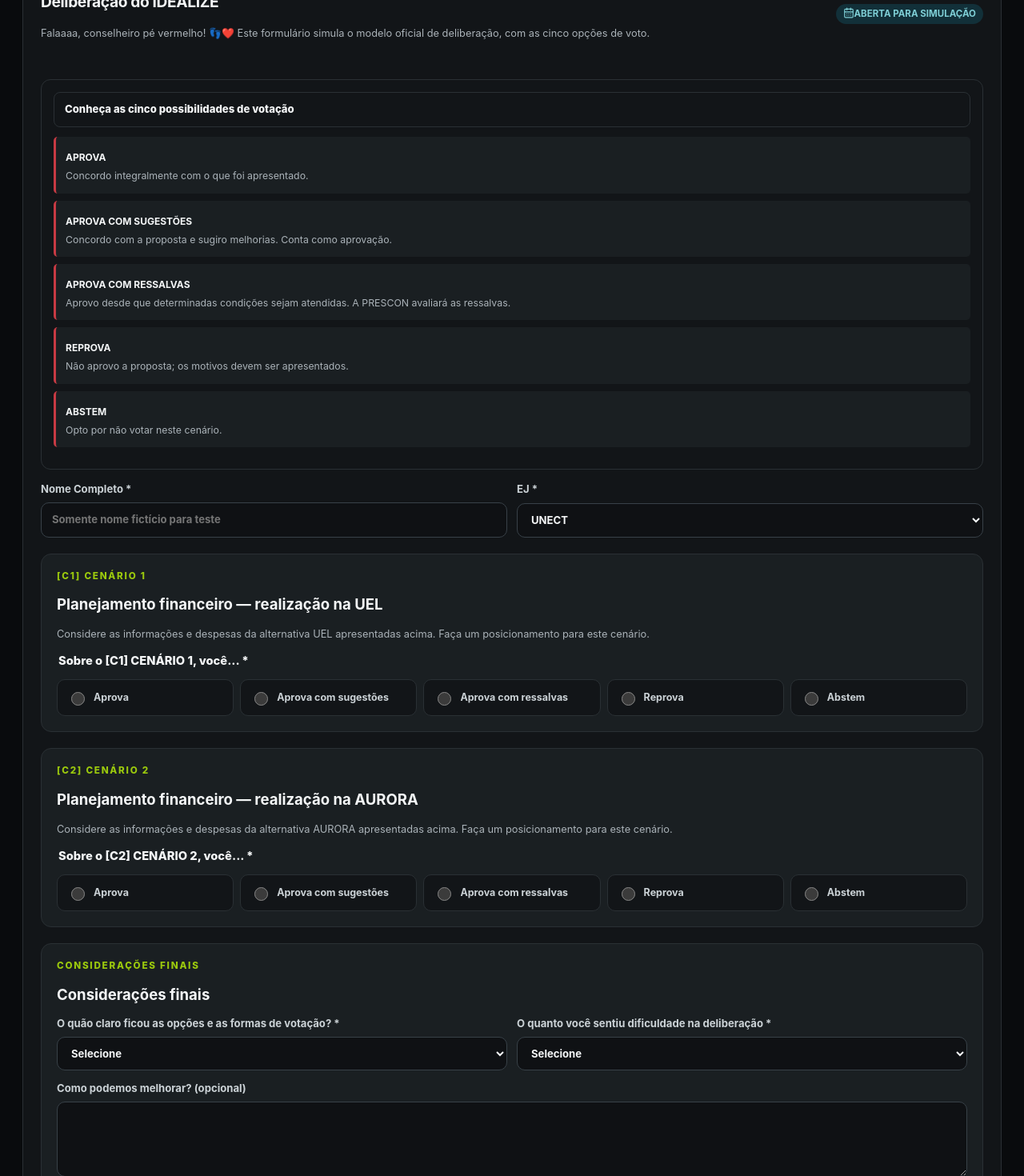
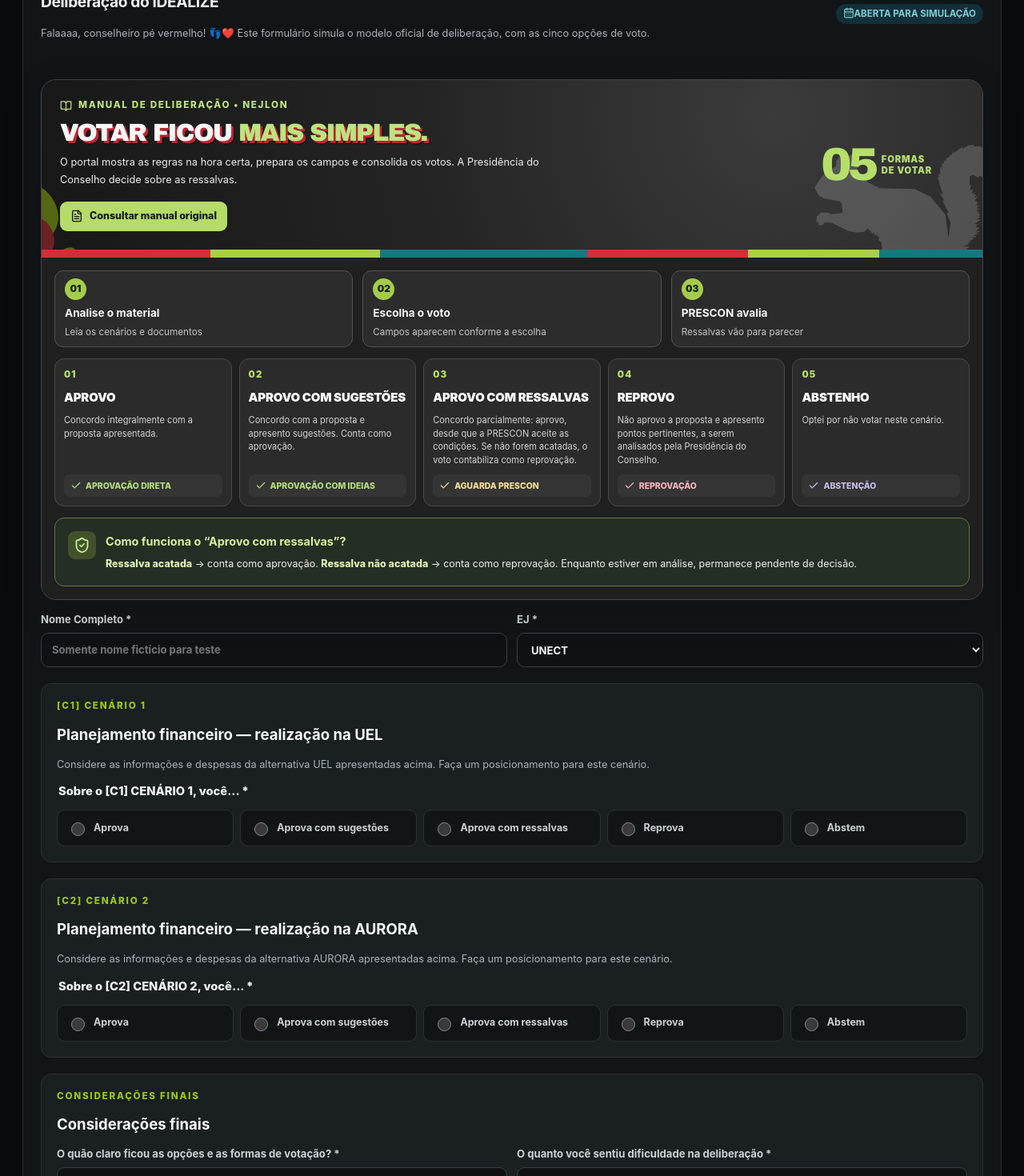
Before and after one commit to geisilyvargas-unect/portal-nejlon-2027, a Next.js app in the folder portal-nejlon-2027/: page /idealize in a window 1280 px wide. Shown: the part 1220-2690 px from the top of the page at 80% size. Built offline with nearby package versions, Linux system fonts and the light colour scheme.

Commit message:
feat(idealize): reuse slide-styled manual and preserve required closing question

```diff
--- a/portal-nejlon-2027/components/idealize-demo.tsx
+++ b/portal-nejlon-2027/components/idealize-demo.tsx
@@ -3,6 +3,7 @@ import {useMemo,useState} from 'react';
 import Link from 'next/link';
 import {CalendarDays,ChevronDown,Download,FileSpreadsheet,Info,MessageSquareText,Send} from 'lucide-react';
 import {EJS_DEMO} from '@/lib/demo-ejs';
+import {VotingManual} from '@/components/voting-manual';
 import {financialMeasure,money,PROJECTION_KEYS,PROJECTION_LABELS,type ProjectionKey,type FinancialAlternative} from '@/lib/financial-plan';
 import idealizeRaw from '@/lib/idealize-data.json';
 import votesRaw from '@/lib/idealize-responses.json';
@@ -122,9 +123,7 @@ export function IdealizeDemo(){
    <div className="toolbar"><div><div className="eyebrow">MODELO DE FORMULÁRIO 2026</div><h2>Deliberação do IDEALIZE</h2>
     <p className="muted small">Falaaaa, conselheiro pé vermelho! 👣❤️ Este formulário simula o modelo oficial de deliberação, com as cinco opções de voto.</p>
    </div><span className="badge blue"><CalendarDays size={14}/> ABERTA PARA SIMULAÇÃO</span></div>
-   <details className="idealize-instructions" open><summary>Conheça as cinco possibilidades de votação</summary>
-    <div className="idealize-guide">{choices.map(c=><div key={c.value}><strong>{c.label.toUpperCase()}</strong><p>{c.desc}</p></div>)}</div>
-   </details>
+   <VotingManual compact/>
    <form onSubmit={e=>{
     e.preventDefault();
     if(!plan.alternatives.every(a=>Boolean(answers[a.scenarioKey]?.position)))return;
@@ -156,7 +155,7 @@ export function IdealizeDemo(){
       <label>O quanto você sentiu dificuldade na deliberação *
        <select required value={difficulty} onChange={e=>setDifficulty(e.target.value)}><option value="">Selecione</option>{[0,1,2,3,4,5].map(n=><option key={n} value={n}>{n}{n===0?' — Sem dificuldade':n===5?' — Muita dificuldade':''}</option>)}</select></label>
      </div>
-     <label>Como podemos melhorar? (opcional)<textarea value={improvements} onChange={e=>setImprovements(e.target.value)} rows={3} maxLength={2000}/></label>
+     <label>Como podemos melhorar? *<textarea required value={improvements} onChange={e=>setImprovements(e.target.value)} rows={3} maxLength={2000} placeholder="Pode escrever 'Sem sugestões' se não houver melhorias adicionais."/></label>
     </section>
     <div className="idealize-submit">
      <button type="submit" className="button primary"><Send size={16}/> Enviar voto de demonstração</button>
```
